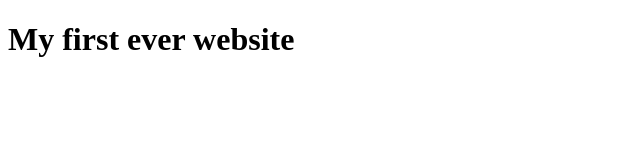
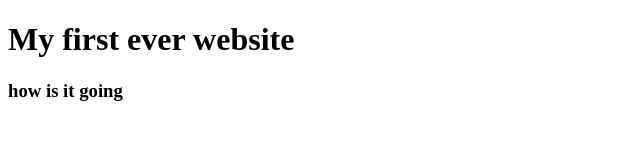
Before and after one commit to Rakibul-AR/my-first-website, a plain HTML site: page index.html in a window 1280 px wide. Shown: the whole page, without its empty margins (0-640 px from the left). Drawn offline with Linux system fonts and the light colour scheme.

Commit message:
learned github

```diff
--- a/index.html
+++ b/index.html
@@ -7,5 +7,6 @@
 </head>
 <body>
     <h1>My first ever website</h1>
+    <h3> how is it going</h3>
 </body>
 </html>
```
